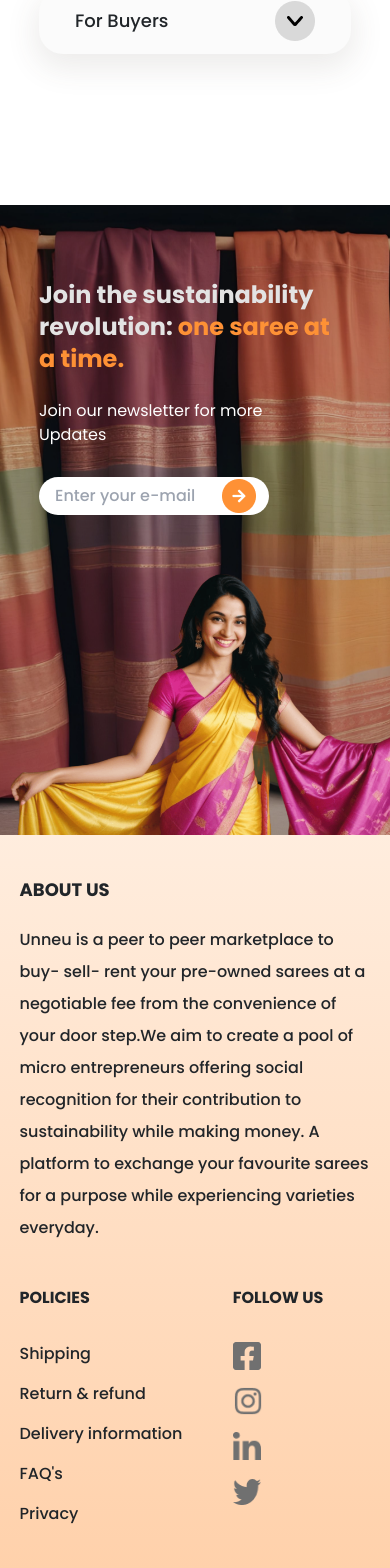
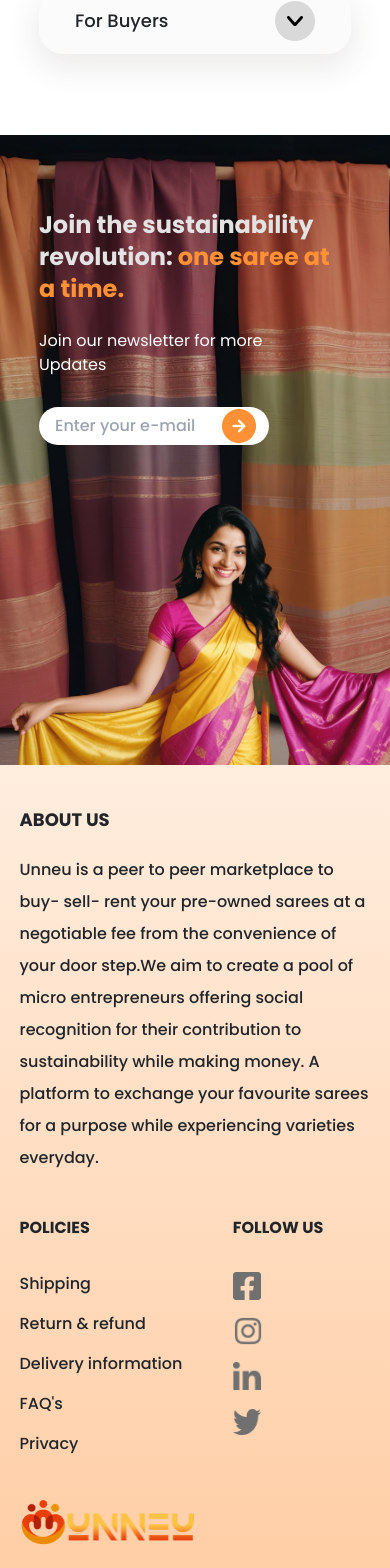
Before and after one commit to bratamalya2/unneu-frontend-next, a Next.js app: page / in a window 390 px wide. Shown: the part 4580-6148 px from the top of the page. Built offline with nearby package versions, Linux system fonts and the light colour scheme.

Commit message:
fix(): fixed mobile landing page as per Indrani (3)

```diff
--- a/src/components/footer.jsx
+++ b/src/components/footer.jsx
@@ -48,7 +48,7 @@ export default function Footer() {
                 </p>
             </li>
         </footer>
-        <footer className="lg:hidden flex flex-col flex-nowrap top-[570px] sm:top-[900px] h-[1050px] sm:h-[950px] px-[5%] py-[41px] list-none relative" style={{
+        <footer className="lg:hidden flex flex-col flex-nowrap top-[500px] sm:top-[900px] h-[1050px] sm:h-[950px] px-[5%] py-[41px] list-none relative" style={{
             background: "linear-gradient(0deg, #FFC595 0%, #FFEDDE 100%)"
         }}>
             <li className="w-full">
--- a/src/components/landingPageNewsletter.jsx
+++ b/src/components/landingPageNewsletter.jsx
@@ -21,7 +21,7 @@ export default function LandingPageNewsletter() {
             <input type="email" placeholder="Enter your e-mail" className="absolute z-20 mt-[32px] left-[10%] lg:top-[304px] xl:top-[324px] 2xl:top-[354px] xl:w-[20%] lg:w-[26%] h-[47px] rounded-[20px] px-3 font-medium text-[18px]" />
             <Image src={ForwardArrow} alt="right arrow" className="absolute z-30 lg:top-[338px] xl:top-[358px] 2xl:top-[388px] w-[44px] h-[44px] hover:cursor-pointer" id="landing-page-newsletter-forward-arrow-big" />
         </section>
-        <section className="relative lg:hidden top-[570px] sm:top-[900px] w-full h-[630px]">
+        <section className="relative lg:hidden top-[500px] sm:top-[900px] w-full h-[630px]">
             <Image src={Background2} alt="bg" className="absolute z-10 h-full w-full" />
             <p className="absolute z-20 max-w-[80%] sm:max-w-[45%] left-[10%] top-[74px] text-[#E3E3E3] text-2xl md:text-3xl font-bold">
                 Join the sustainability revolution: <span className="text-[#FE9135]">one saree at a time.</span>
```
